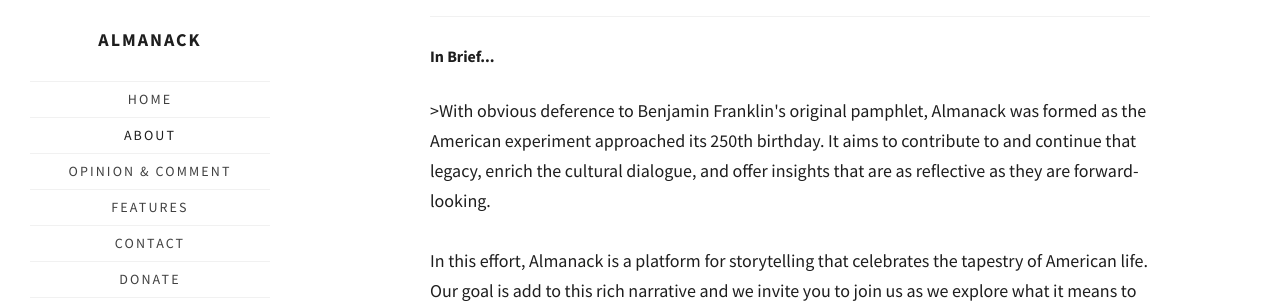
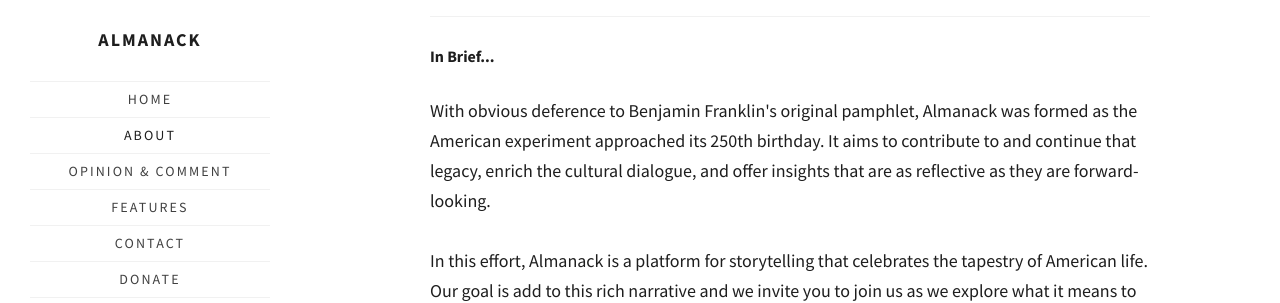
Before and after one commit to walkercraig/almanack, a Jekyll site: the page built from about.html, in a window 1280 px wide and 900 px high. Shown: the part 162-465 px from the top of the window. Built offline with Jekyll 4.4.1, drawn with Linux system fonts in a browser that asks for light colours; some web fonts are replaced.

```diff
--- a/about.html
+++ b/about.html
@@ -12,7 +12,7 @@ title: About Almanack
     <hr>
     <p><h5>In Brief...</h5></p>
 
-    <p>>With obvious deference to Benjamin Franklin's original pamphlet, Almanack was formed as the American experiment approached its 250th birthday. It aims to contribute to and continue that legacy, enrich the cultural dialogue, and offer insights that are as reflective as they are forward-looking.</p>
+    <p>With obvious deference to Benjamin Franklin's original pamphlet, Almanack was formed as the American experiment approached its 250th birthday. It aims to contribute to and continue that legacy, enrich the cultural dialogue, and offer insights that are as reflective as they are forward-looking.</p>
 
     <p>In this effort, Almanack is a platform for storytelling that celebrates the tapestry of American life. Our goal is add to this rich narrative and we invite you to join us as we explore what it means to be American in both heritage and horizon. The stories of liberty need to be refreshed from time to time, after all, and we hope to leave as an indelible legacy on American letters as those that came before us.</p>
 
```
